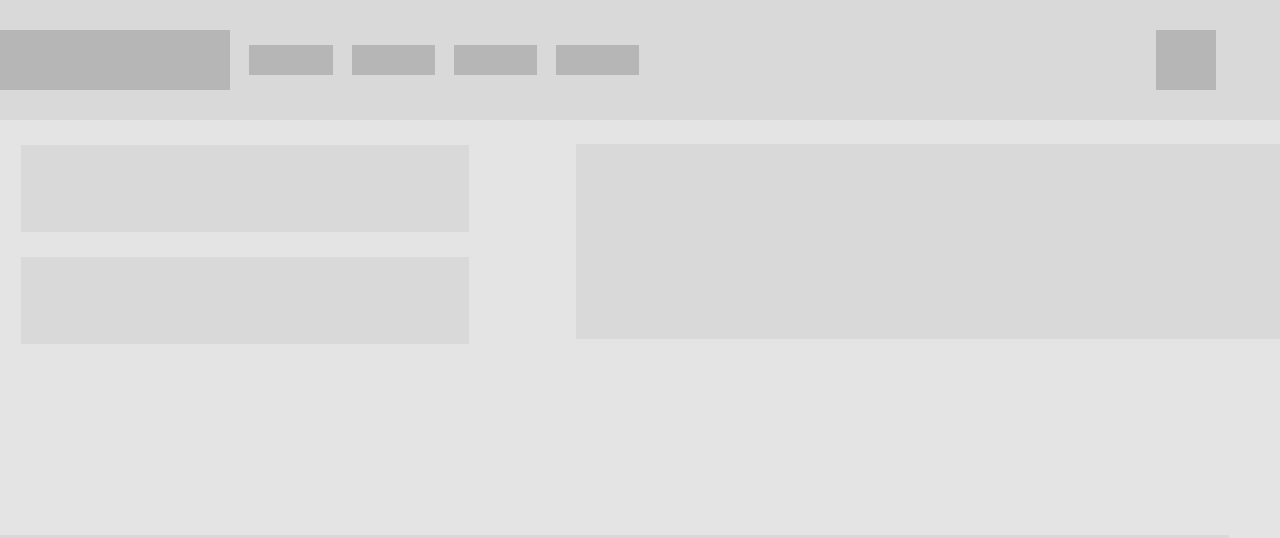
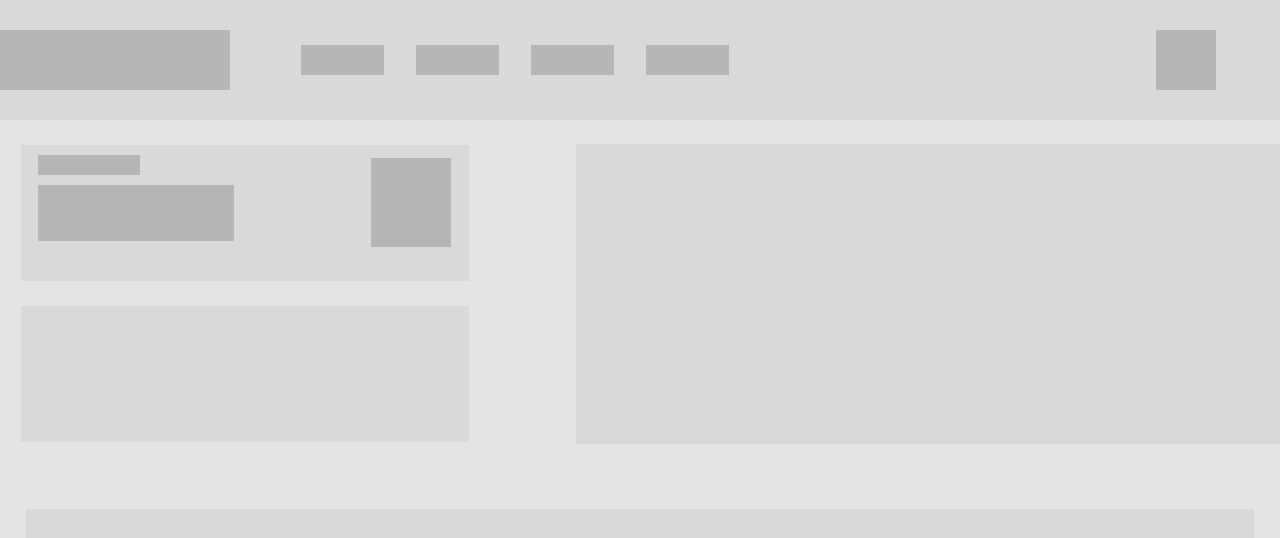
Before and after one commit to ramamai2011/Re-CiclaMe, a plain HTML site: page wirebf1.html in a window 1280 px wide. Drawn offline with Linux system fonts and the light colour scheme.

Commit message:
el segundo bf empezado el primero avanzado

```diff
--- a/Index.css
+++ b/Index.css
@@ -335,7 +335,8 @@
     line-height: 100%;
     letter-spacing: 0%;
     color: #000;
-    ;
+    cursor: pointer;
+
 
 
     }
@@ -352,6 +353,7 @@
     line-height: 100%;
     letter-spacing: 0%;
     color: #4A4857;
+    cursor: pointer;
     }
     .Historial{
     width: 97;
--- a/wire2.css
+++ b/wire2.css
@@ -141,8 +141,7 @@
         line-height: 100%;
         letter-spacing: 0%;
         color: #5C4B4B;
-
-
+        cursor: pointer;
 
     }
     .Beneficios{
@@ -158,6 +157,7 @@
         line-height: 100%;
         letter-spacing: 0%;
         color: #000000;
+        cursor: pointer;
 
     }
     .Historial{
--- a/wirebf1.css
+++ b/wirebf1.css
@@ -23,12 +23,15 @@
     background-color: #B7B6B6;
     display: flex;
     align-items: center;
-}
+    margin-right: 4%;}
+
+
     .arribachico{
      background-color: #B7B6B6;
     width: 6.5%;
     height: 25%;
-gap: 19px;
+    gap: 3%;
+    margin-right: 1%;
     }
 .cuadradoarriba{
 height: 50%;
@@ -59,14 +62,44 @@
 }
 .abajoizquierda{
 width: 100%;
-height: 21%;
+height: 35%;
 background-color: #D9D9D9;
 margin-left: 21px;
 margin-top: 25px;
+display: flex;
+}
+.abajoizq112{
+display: flex;
+flex-direction: column;
+width: 100%;
+height: 100%;
+}
+.abajoizquierda11{
+    width: 29%;
+    height: 14%;
+    background-color: #B7B6B6;
+    margin-left: 5%;
+    margin-top: 3%;
+    }
+.abajoizquierda12{
+width: 56%;
+height: 41%;
+background-color: #B7B6B6;
+margin-left: 5%;
+margin-top: 3%;
+        }
+.abajoizquierda13{
+width: 23%;
+height: 65%;
+background-color: #B7B6B6;
+margin-top: 3%;
+margin-right: 4%;
+
+margin-left: auto;
             }
 .abajoderecha{
 width: 55%;
-height: 47%;
+height: 77%;
 background-color: #D9D9D9;
 margin-top: 1.9%;
 margin-left: 5%;
@@ -75,5 +108,6 @@
 width: 96%;
 height: 39%;
 background-color: #D9D9D9;
-
+margin-bottom: 2%;
+margin-left: 2%;
 }
--- a/wirebf1.html
+++ b/wirebf1.html
@@ -8,7 +8,8 @@
 </head>
 <body>
     <div class="arribadeltodo">
-        <div class="arribaizquierda"></div>
+        <div class="arribaizquierda">
+        </div>
         <div class="arribachico"></div>
         <div class="arribachico"></div>
         <div class="arribachico"></div>
@@ -19,7 +20,12 @@
     <div class="abajogrande">
         <div class="abajoarriba">
         <div class="cuadradosabajo">
-        <div class="abajoizquierda"></div>
+        <div class="abajoizquierda">
+            <div class="abajoizq112">
+            <div class="abajoizquierda11"></div>
+            <div class="abajoizquierda12"></div> </div>
+            <div class="abajoizquierda13"></div>
+        </div>
         <div class="abajoizquierda"></div>     </div>
         <div class="abajoderecha"></div>
         </div>
--- /dev/null
+++ b/wirebf2.css
@@ -0,0 +1,51 @@
+*{
+    margin: 0;
+    padding: 0;
+    box-sizing: border-box;
+    }
+body{
+height: 100vh;
+background-color: #e4e4e4;
+
+}
+.arribadeltodo{
+width: 100%;
+height: 15%;
+background-color: #D9D9D9;
+display: flex;
+align-items: center;
+gap: 19px;}
+
+
+.arribaizquierda{
+width: 18%;
+height: 50%;
+background-color: #B7B6B6;
+display: flex;
+align-items: center;
+margin-right: 4%;
+}
+.arribachico{
+ background-color: #B7B6B6;
+width: 6.5%;
+height: 25%;
+gap: 3%;
+margin-right: 1%;
+}
+.cuadradoarriba{
+height: 50%;
+aspect-ratio: 1/1;
+background-color: #B7B6B6;
+margin-right: 5%;
+margin-left: auto;
+}
+
+
+.abajogrande{
+    width: 96%;
+    height: 79%;
+    background-color: #D9D9D9;
+    display: flex;
+    flex-direction: column;
+    margin: 2%;
+    }
```
Also changed, not shown: Index.html (+3 -3 lines), wire2.html (+2 -2 lines), wirebf2.html (added, +22 -0 lines). Lines whose indentation alone changed are shown as unchanged.
